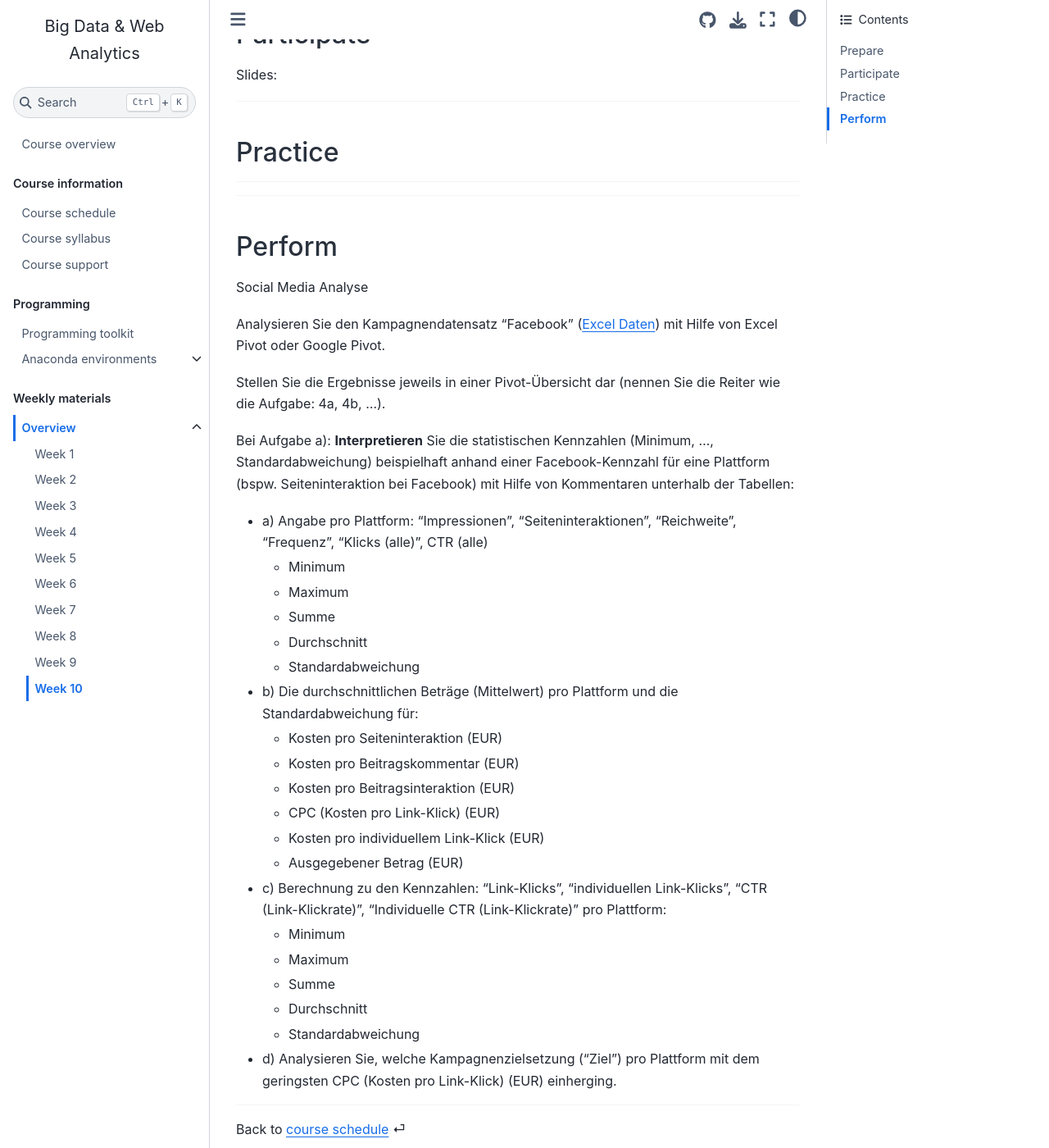
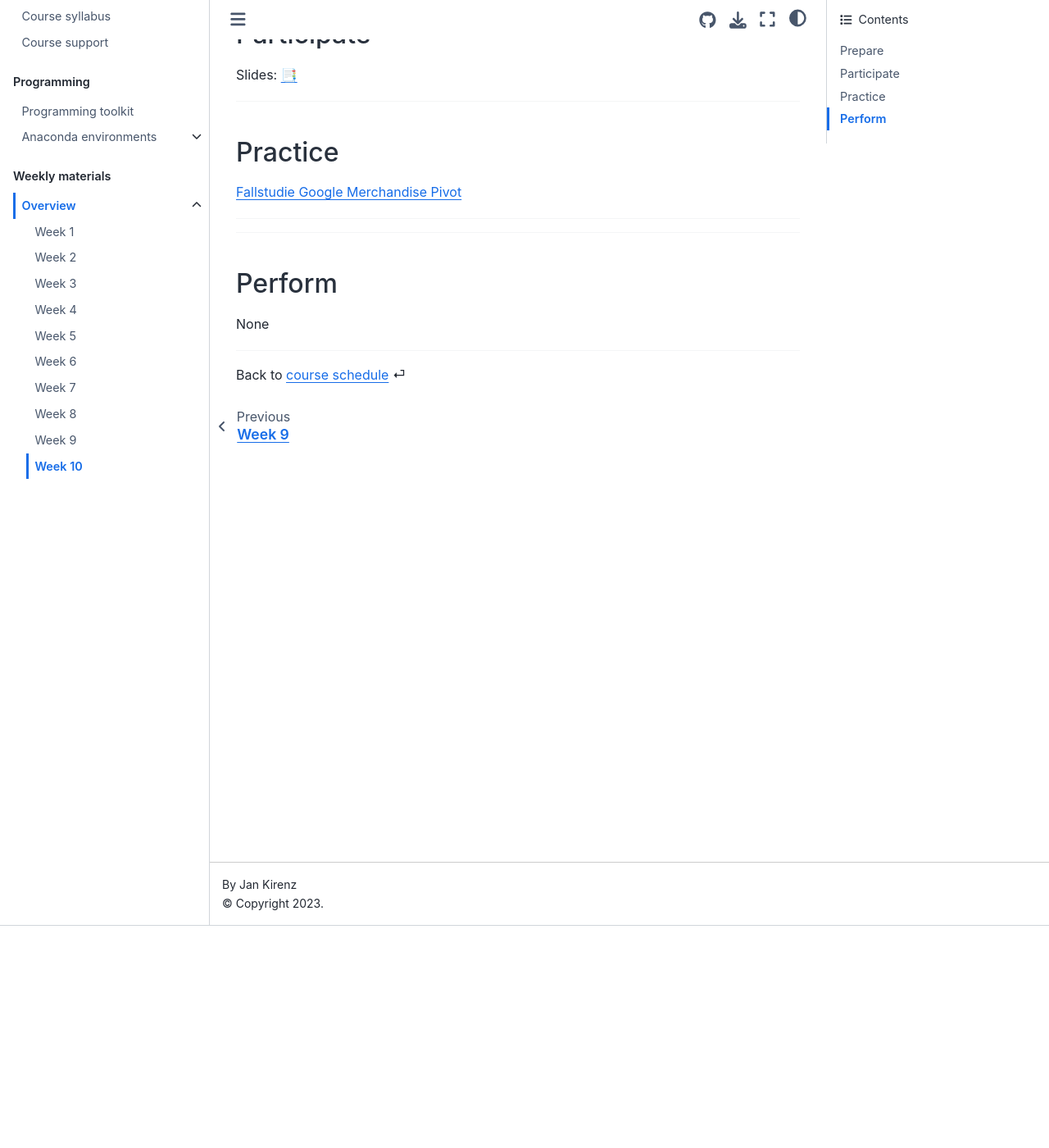
Before and after one commit to om2-ws22/website, a Jupyter Book: the page built from weeks/week10.md, in a window 1280 px wide and 1400 px high, scrolled down 271 px. Shown: the whole window at 82% size. Built offline with Jupyter Book 1.0.4 settings and Sphinx 7.4.7 and the Sphinx Book theme 1.1.4, drawn with Linux system fonts in a browser that asks for light colours; comment, search, counter and statistics services are not loaded.

Commit message:
Update week10.md

```diff
--- a/weeks/week10.md
+++ b/weeks/week10.md
@@ -16,7 +16,9 @@
 (participate)=
 ## Participate
 
-Slides:
+Slides: [📑](https://drive.google.com/file/d/10j_iwEcquhQMZtG3dFd1Hc8wmWpZKIkm/view?usp=sharing)
+
+
 
 
 
@@ -27,7 +29,7 @@ Slides:
 (practice)=
 ## Practice
 
-
+[Fallstudie Google Merchandise Pivot](https://docs.google.com/spreadsheets/d/1hsUE0PHJR-wmELI8y2XFgcYBFFwqKG4UjI3Y8odM6kU/edit?usp=share_link)
 
 ---
 
@@ -36,38 +38,8 @@ Slides:
 (perform)=
 ## Perform
 
+None
 
-Social Media Analyse
-
-Analysieren Sie den Kampagnendatensatz "Facebook" ([Excel Daten](https://github.com/kirenz/bigdata/blob/main/cases/facebook/Facebook.xlsx)) mit Hilfe von Excel Pivot oder Google Pivot.
-
-Stellen Sie die Ergebnisse jeweils in einer Pivot-Übersicht dar (nennen Sie die Reiter wie die Aufgabe: 4a, 4b, ...).
-
-Bei Aufgabe a): **Interpretieren** Sie die statistischen Kennzahlen (Minimum, ..., Standardabweichung) beispielhaft anhand einer Facebook-Kennzahl für eine Plattform (bspw. Seiteninteraktion bei Facebook) mit Hilfe von Kommentaren unterhalb der Tabellen:
-
-- a) Angabe pro Plattform: "Impressionen", "Seiteninteraktionen", "Reichweite", "Frequenz", "Klicks (alle)", CTR (alle)
-    - Minimum
-    - Maximum
-    - Summe
-    - Durchschnitt
-    - Standardabweichung
-
-- b) Die durchschnittlichen Beträge (Mittelwert) pro Plattform und die Standardabweichung für:
-    - Kosten pro Seiteninteraktion (EUR)
-    - Kosten pro Beitragskommentar (EUR)
-    - Kosten pro Beitragsinteraktion (EUR)
-    - CPC (Kosten pro Link-Klick) (EUR)
-    - Kosten pro individuellem Link-Klick (EUR)
-    - Ausgegebener Betrag (EUR)
-
-- c) Berechnung zu den Kennzahlen: "Link-Klicks", "individuellen Link-Klicks", "CTR (Link-Klickrate)", "Individuelle CTR (Link-Klickrate)" pro Plattform:
-    - Minimum
-    - Maximum
-    - Summe
-    - Durchschnitt
-    - Standardabweichung
-
-- d) Analysieren Sie, welche Kampagnenzielsetzung ("Ziel") pro Plattform mit dem geringsten CPC (Kosten pro Link-Klick) (EUR) einherging.
 ---
 
 Back to [course schedule](../docs/course-schedule.md) ⏎
```
